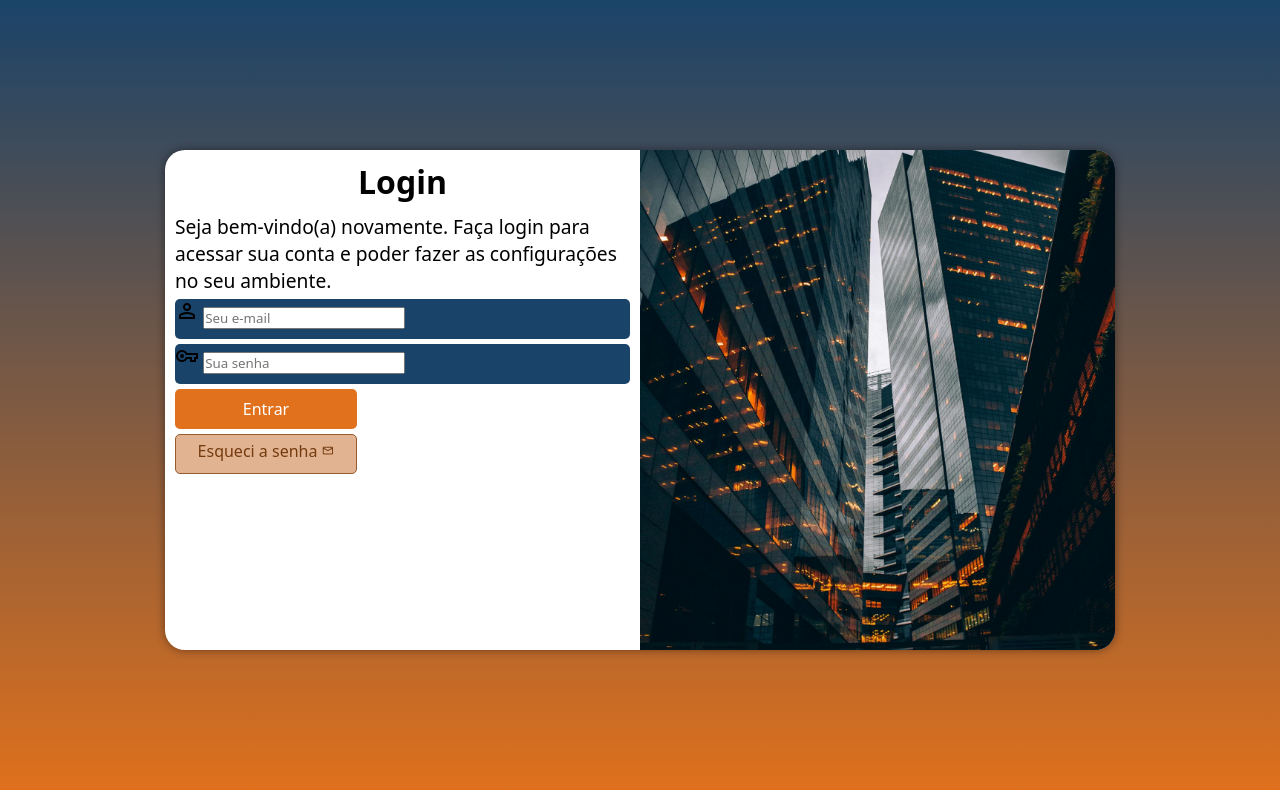
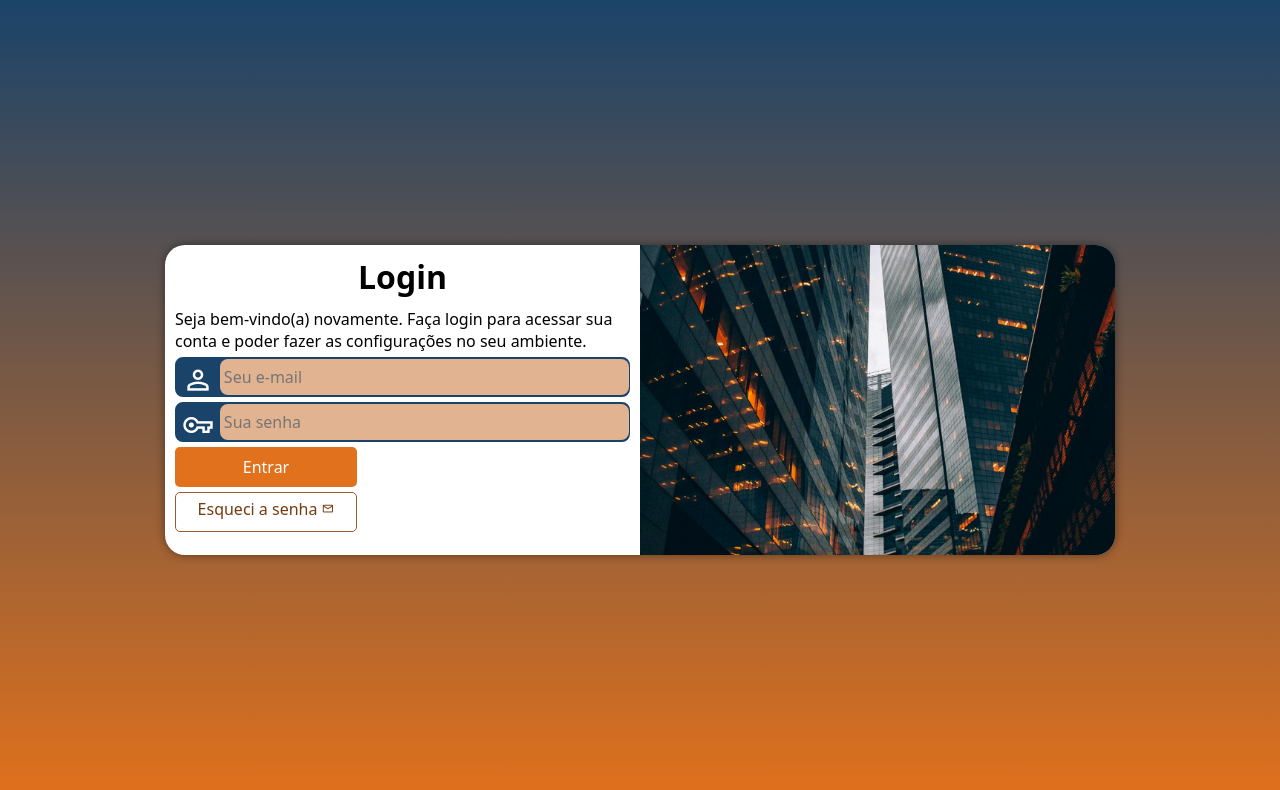
Before and after one commit to carlosmoreira93/projeto-login, a plain HTML site: page index.html in a window 1280 px wide. Drawn offline with nearby package versions, Linux system fonts and the light colour scheme.

Commit message:
atualizei o projeto

```diff
--- a/estilos/media-queries.css
+++ b/estilos/media-queries.css
@@ -10,12 +10,13 @@ Grandes Telas: acima de 1200px
 */
 
 @media screen and (min-width: 768px) and (max-width: 992px) {
-    body {
+    body { /* configuração para tablet */
         background-image: linear-gradient(to top, #e1711c, #1a4369);
     }
 
     section#login {
         width: 90vw;
+        height: 280px;
     }
 
     section#login > div#imagem {
@@ -30,6 +31,10 @@ Grandes Telas: acima de 1200px
         width: 70%;
     }
 
+     div.campo > input {
+        margin-left: 8.5%;
+    }
+
     form > input[type=submit] {
         width: 40%;
     }
@@ -39,13 +44,14 @@ Grandes Telas: acima de 1200px
     }
 }
 
-@media screen and (min-width: 992px) {
+@media screen and (min-width: 992px) { /* CONFIGURAÇÃO PARA TELAS GRANDES */
     body {
         background-image: linear-gradient(to top, #e1711c, #1a4369);
     }
 
     section#login {
         width: 950px;
+        height: 310px;
     }
 
     section#login > div#imagem {
@@ -64,7 +70,11 @@ Grandes Telas: acima de 1200px
     }
 
     div#formulario > p {
-        font-size: 1.2em;
+        font-size: 1em;
+    }
+
+    div.campo > input {
+        margin-left: 9.5%;
     }
 
     form > input[type=submit] {
--- a/estilos/style.css
+++ b/estilos/style.css
@@ -33,8 +33,8 @@ section#login {
     overflow: hidden;
 
     background-color: white;
-    width: 260px;
-    height: 500px;
+    width: 250px;
+    height: 515px;
     border-radius: 20px;
     box-shadow: 0px 0px 10px rgba(0, 0, 0, 0.432);
 
@@ -66,15 +66,39 @@ div#formulario > p {
 
 form > div.campo {
    background-color: #1a4369;
+   border: 2px solid #1a4369;
    display: block;
-   width: 100%;
    height: 40px;
-   border-radius: 5px;
+   border-radius: 8px;
    margin: 5px 0px;
 }
 
 div.campo > label {
     display: none;
+}
+
+div.campo > span {
+    color: white;
+    font-size: 2em;
+    width: 40px;
+    padding: 5px;
+}
+
+div.campo > input {
+    background-color: #e1b391;
+    font-size: 1em;
+    width: calc(100% - 42px);
+    height: 100%;
+    transform: translateY(-42px);
+    border: 0px;
+    border-radius: 8px;
+    padding: 4px;
+    margin-left: 19%;
+}
+
+div.campo > input:focus-within {
+    background-color: white;
+    border: none;
 }
 
 form > input[type=submit] {
@@ -86,6 +110,7 @@ form > input[type=submit] {
     color: white;
     border: none;
     border-radius: 5px;
+    cursor: pointer;
 }
 
 form > input[type=submit]:hover {
@@ -100,7 +125,7 @@ form > a.botao {
     height: 40px;
     padding-top: 5px;
     margin-top: 5px;
-    background-color: #e1b391;
+    background-color: white;
     color: #743b0f;
     border: 1px solid #965c30;
     border-radius: 5px;
```
